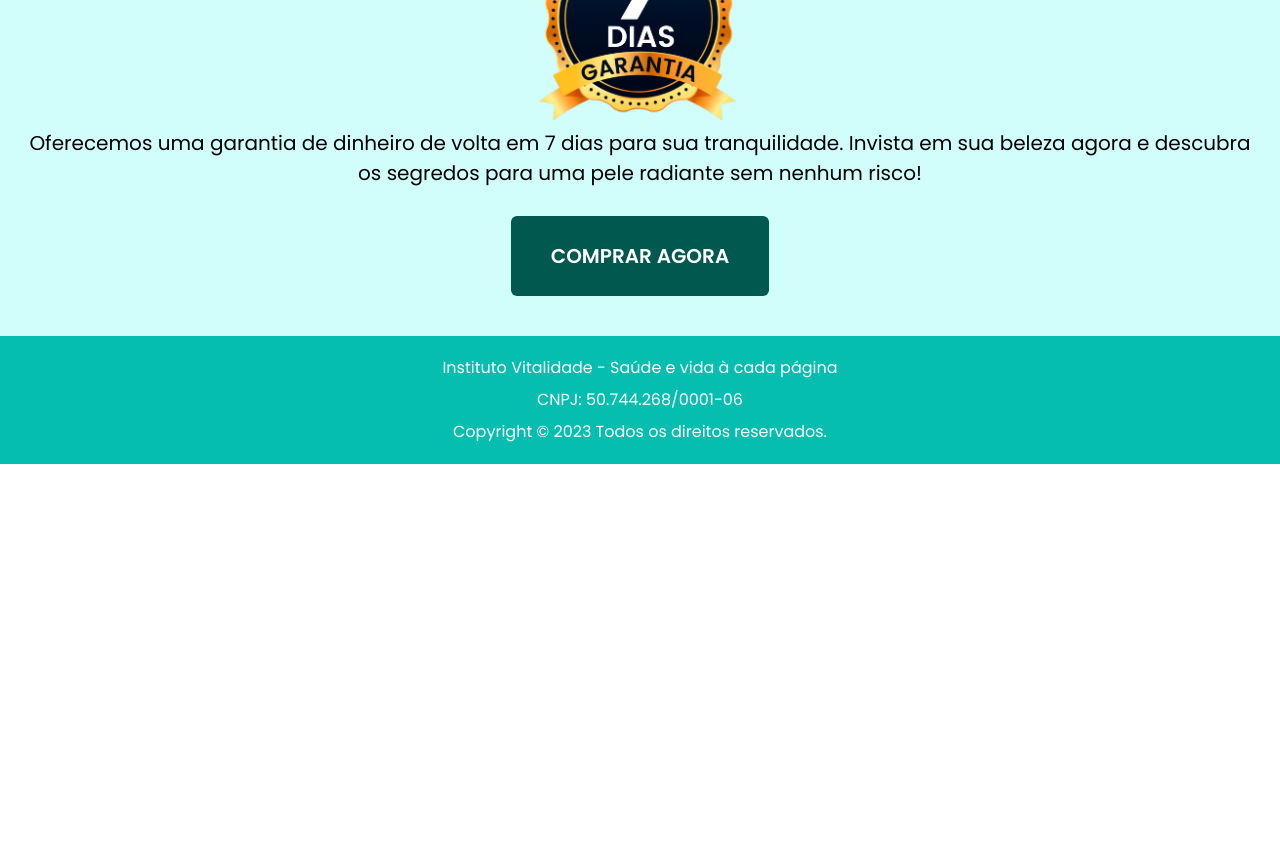
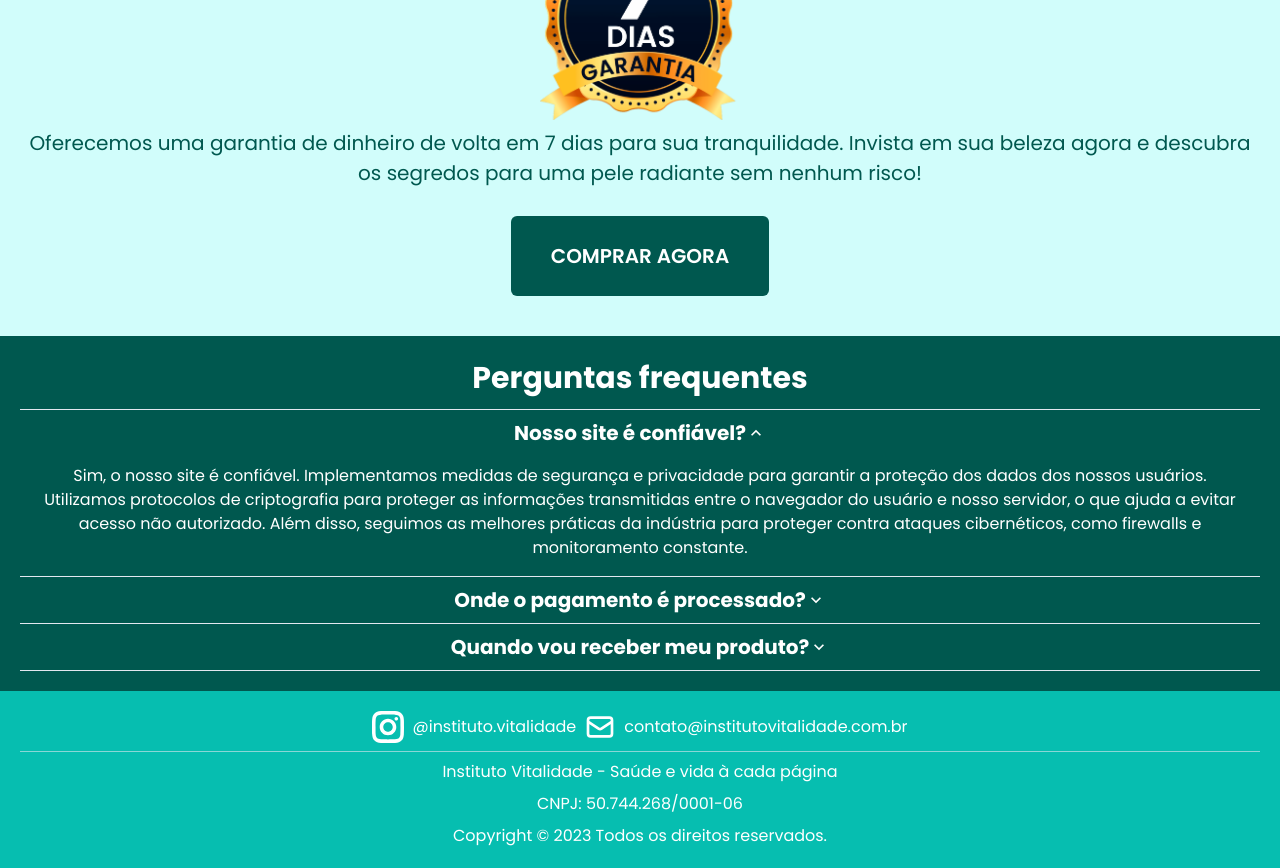
Before and after one commit to DanielOrfeu/instituto-vitalidade, a Next.js app: page /segredos-do-skincare in a window 1280 px wide. Shown: the part 2600-3468 px from the top of the page. Before the commit the page ends 3064 px from the top, so only its background shows below. Built offline with nearby package versions, Linux system fonts and the light colour scheme.

Commit message:
addHome page

```diff
--- a/package.json
+++ b/package.json
@@ -21,6 +21,7 @@
     "next": "13.4.8",
     "react": "18.2.0",
     "react-dom": "18.2.0",
+    "react-icons": "^4.10.1",
     "styled-components": "^6.0.2",
     "typescript": "5.1.6"
   }
--- a/src/app/segredos-do-skincare/page.tsx
+++ b/src/app/segredos-do-skincare/page.tsx
@@ -1,6 +1,6 @@
 "use client"
 
-import { VStack, Text, Image, Stack, HStack, Card, CardBody, CardHeader, CardFooter, Button, Link } from '@chakra-ui/react'
+import { VStack, Text, Image, Stack, HStack, Card, CardBody, CardHeader, CardFooter, Button, Link, Accordion, AccordionItem, AccordionButton, Box, AccordionPanel, AccordionIcon } from '@chakra-ui/react'
 import React from 'react'
 
 const enum colors {
@@ -22,13 +22,9 @@ export default function SegredosSkinCare() {
         <Text fontWeight={"bold"} fontSize={["3xl", "6xl"]}>SKINCARE:</Text>
         <Text fontWeight={"bold"} fontSize={["xl"]} color={colors["4"]}>LIBERTE SUA BELEZA INTERIOR</Text>
         <Text color={colors["5"]} fontSize={["md", "lg", "xl"]} w={["100%", "80%", "50%"]} wordBreak={"break-word"}>Você deseja ter uma pele radiante e saudável? O ebook "Os Segredos do Skincare" é o guia definitivo para você alcançar o brilho que sempre desejou. Aprenda os cuidados essenciais para transformar sua rotina e revelar a beleza interior que está esperando para ser liberada.</Text>
-
         <Text p={8} fontWeight={"bold"} fontSize={["2xl"]} color={colors["5"]}>Desbloqueie a verdadeira beleza que existe dentro de você com nosso ebook</Text>
-
         <Link href="https://pay.kiwify.com.br/AazOBTs" isExternal><Button fontSize={"xl"} m={5} p={10} color={colors["0"]} bgColor={colors["5"]}>COMPRAR AGORA</Button></Link>
-
       </VStack>
-
       <VStack p={"20px"} backgroundColor={colors["1"]} textAlign={"center"}>
         <Text fontWeight={"bold"} fontSize={["2xl"]} color={colors["5"]}>Mais de 80 páginas com os mais diversos temas, incluindo:</Text>
         <Stack
@@ -90,8 +86,7 @@ export default function SegredosSkinCare() {
           </CardFooter>
         </Card>
       </Stack>
-
-      <VStack p={"20px"} backgroundColor={colors["5"]}>
+      <VStack p={"20px"} backgroundColor={colors["5"]} textAlign="center">
         <Text fontWeight={"extrabold"} fontSize={["3xl"]} color={colors["1"]}>Depoimentos de nossos clientes</Text>
         <Stack
           flexDirection={"row"}
@@ -126,7 +121,6 @@ export default function SegredosSkinCare() {
           </Card>
         </Stack>
       </VStack>
-
       <VStack
         background={colors["1"]}
         justifyContent={"center"}
@@ -135,8 +129,71 @@ export default function SegredosSkinCare() {
       >
         <Text color={colors["5"]} fontWeight={"bold"} fontSize={["2xl", "5xl"]}>COMPRA GARANTIDA</Text>
         <Image alt="selo de garantia 7 dias" w={["150px", "200px"]} src="selo-7-dias.png" />
-        <Text color={colors["6"]} fontSize={"xl"}>Oferecemos uma garantia de dinheiro de volta em 7 dias para sua tranquilidade. Invista em sua beleza agora e descubra os segredos para uma pele radiante sem nenhum risco!</Text>
+        <Text color={colors["5"]} fontSize={"xl"}>Oferecemos uma garantia de dinheiro de volta em 7 dias para sua tranquilidade. Invista em sua beleza agora e descubra os segredos para uma pele radiante sem nenhum risco!</Text>
         <Link href="https://pay.kiwify.com.br/AazOBTs" isExternal><Button fontSize={"xl"} m={5} p={10} color={colors["0"]} bgColor={colors["5"]}>COMPRAR AGORA</Button></Link>
+      </VStack>
+
+      <VStack
+        background={colors["5"]}
+        justifyContent={"center"}
+        textAlign={"center"}
+        p={"20px"}
+      >
+        <Text color={colors["0"]} fontWeight={"bold"} fontSize={["3xl"]}>Perguntas frequentes</Text>
+        <Accordion defaultIndex={[0]} allowToggle w="100%">
+          <AccordionItem color={colors["0"]}>
+            <h2>
+              <AccordionButton justifyContent={"center"}>
+                <Text fontWeight={"bold"} fontSize={["xl"]}>
+                  Nosso site é confiável?
+                </Text>
+                <AccordionIcon />
+              </AccordionButton>
+            </h2>
+            <AccordionPanel pb={4}>
+              Sim, o nosso site é confiável. Implementamos medidas de segurança e privacidade para garantir a proteção dos dados dos nossos usuários.
+              Utilizamos protocolos de criptografia para proteger as informações transmitidas entre o navegador do usuário e nosso servidor, o que ajuda
+              a evitar acesso não autorizado. Além disso, seguimos as melhores práticas da indústria para proteger contra ataques cibernéticos, como
+              firewalls e monitoramento constante.
+            </AccordionPanel>
+          </AccordionItem>
+          <AccordionItem color={colors["0"]}>
+            <h2>
+              <AccordionButton justifyContent={"center"}>
+                <Text fontWeight={"bold"} fontSize={["xl"]}>
+                  Onde o pagamento é processado?
+                </Text>
+                <AccordionIcon />
+              </AccordionButton>
+            </h2>
+            <AccordionPanel pb={4}>
+              O pagamento é processado pela Kiwify. A Kiwify é uma plataforma de processamento de pagamentos segura e confiável que utilizamos para
+              facilitar as transações em nosso site. Ela oferece uma camada adicional de segurança e proteção aos dados financeiros dos nossos clientes.
+              A Kiwify utiliza tecnologias de criptografia avançada para proteger as informações sensíveis durante a transmissão. Isso significa que
+              seus dados financeiros, como detalhes do cartão de crédito, são criptografados e armazenados de forma segura. Nós, como empresa, não
+              armazenamos ou temos acesso direto às suas informações de pagamento.
+              A Kiwify também está em conformidade com os padrões e regulamentações de segurança da indústria de pagamentos, o que garante a proteção
+              dos seus dados pessoais e financeiros. Ela é uma empresa reconhecida e confiável no setor de processamento de pagamentos online.
+              Caso você tenha alguma dúvida específica sobre o processamento de pagamentos ou precise de assistência durante o processo, nossa equipe
+              de suporte está à disposição para ajudar.
+            </AccordionPanel>
+          </AccordionItem>
+          <AccordionItem color={colors["0"]}>
+            <h2>
+              <AccordionButton justifyContent={"center"}>
+                <Text fontWeight={"bold"} fontSize={["xl"]}>
+                  Quando vou receber meu produto?
+                </Text>
+                <AccordionIcon />
+              </AccordionButton>
+            </h2>
+            <AccordionPanel pb={4}>
+            Assim que concluir o processo de compra, você terá acesso instantâneo ao seu produto através de uma área de membros. Após o pagamento ser processado
+            com sucesso, você receberá um email da plataforma Kiwify com título "Pagamento aprovado" e o nome do nosso ebook. Mais informações sobre o recebimento
+            do ebook você encontra <Link href='https://ajuda.kiwify.com.br/pt-br/article/como-acessar-o-produto-digital-que-comprei-18l0rrc/'>clicando aqui</Link>
+            </AccordionPanel>
+          </AccordionItem>
+        </Accordion>
       </VStack>
     </Stack>
   )
--- a/src/components/footer.tsx
+++ b/src/components/footer.tsx
@@ -1,5 +1,10 @@
-import { VStack, Text } from '@chakra-ui/react'
+import { HStack, Icon, Link, Text, VStack } from '@chakra-ui/react'
 import React from 'react'
+import { HiOutlineMail } from "react-icons/hi";
+import { GrInstagram } from "react-icons/gr";
+import { BiMap } from "react-icons/bi";
+import { HiPhone } from "react-icons/hi";
+import { Divider } from '@chakra-ui/react'
 
 export default function Footer() {
     return (
@@ -11,9 +16,29 @@ export default function Footer() {
             justifyContent={'center'}
             textAlign={'center'}
         >
-            <Text>Instituto Vitalidade - Saúde e vida à cada página</Text>
-            <Text>CNPJ: 50.744.268/0001-06</Text>
-            <Text>Copyright © 2023 Todos os direitos reservados.</Text>
+            <HStack
+                flexFlow={'wrap'}
+                justifyContent={'center'}
+            >
+                <HStack>
+                    <Icon boxSize={8} as={GrInstagram} />
+                    <Link href="https://www.instagram.com/instituto.vitalidade/" isExternal>
+                        @instituto.vitalidade
+                    </Link>
+                </HStack>
+                <HStack>
+                    <Icon boxSize={8} as={HiOutlineMail} />
+                    <Link href="mailto:contato@institutovitalidade.com.br" isExternal>
+                        contato@institutovitalidade.com.br
+                    </Link>
+                </HStack>
+            </HStack>
+            <Divider/>
+            <VStack>
+                <Text>Instituto Vitalidade - Saúde e vida à cada página</Text>
+                <Text>CNPJ: 50.744.268/0001-06</Text>
+                <Text>Copyright © 2023 Todos os direitos reservados.</Text>
+            </VStack>
         </VStack>
     )
 }
```
Also changed, not shown: src/app/page.tsx (+70 -4 lines), 1 other file (tests, documents, lock files or other folders).
